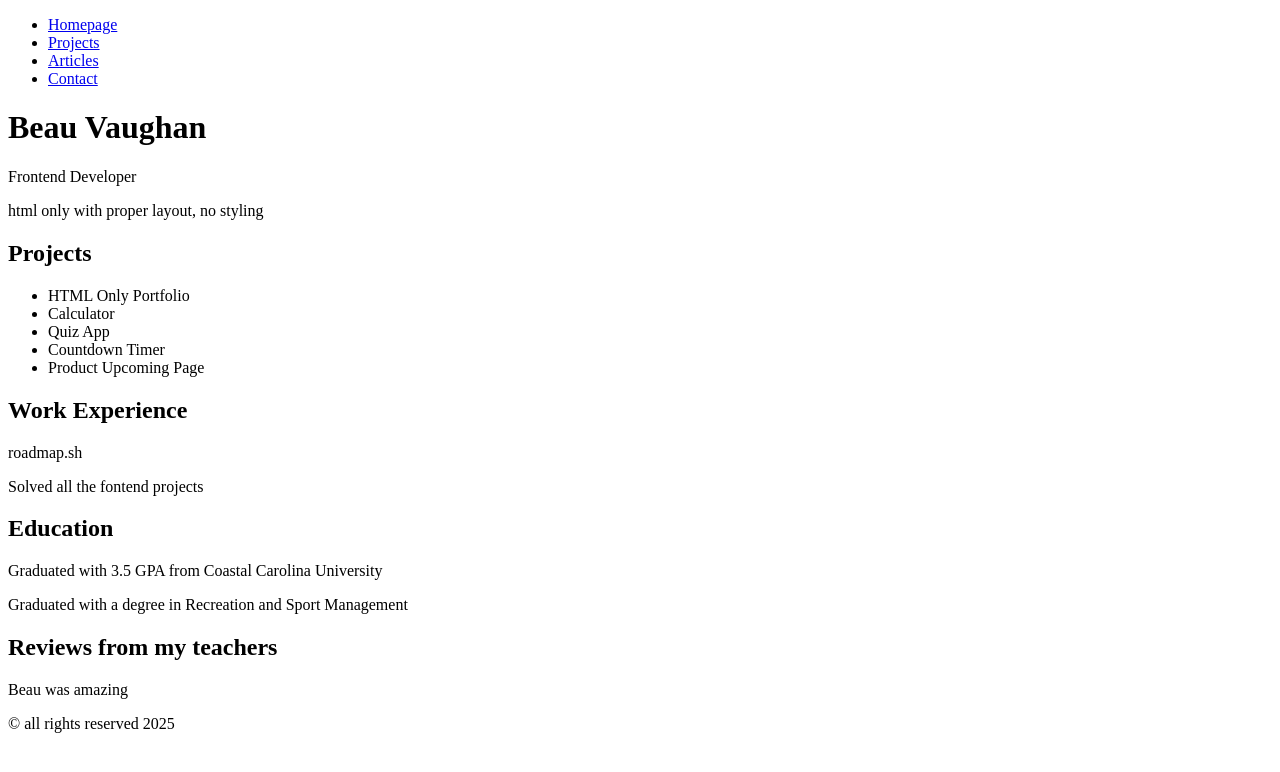
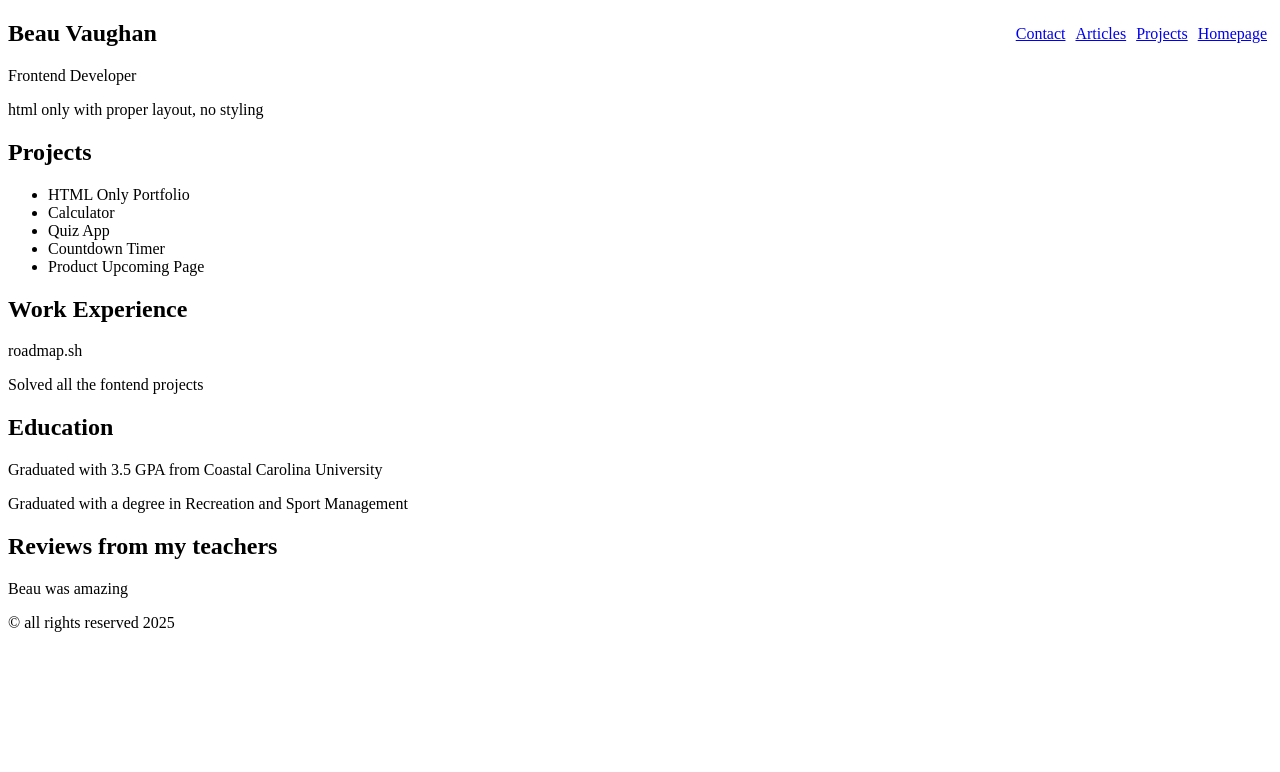
Before and after one commit to bif3737/roadmap.sh-solutions, a plain HTML site: page Frontend Projects/3. Personal Portfolio/index.html in a window 1280 px wide. Drawn offline with Linux system fonts and the light colour scheme.

Commit message:
made progress on nav bar

```diff
--- a/Frontend Projects/3. Personal Portfolio/index.html
+++ b/Frontend Projects/3. Personal Portfolio/index.html
@@ -19,8 +19,9 @@
                     <li><a href="/articles.html">Articles</a></li>
                     <li><a href="/contacts.html">Contact</a></li>
                 </ul>
+                <h1>Beau Vaughan</h1>
             </nav>
-            <h1>Beau Vaughan</h1>
+
             <p>Frontend Developer</p>
             <p>html only with proper layout, no styling</p>
         </header>
--- a/Frontend Projects/3. Personal Portfolio/styles.css
+++ b/Frontend Projects/3. Personal Portfolio/styles.css
@@ -0,0 +1,6 @@
+nav > ul > li {
+    list-style: none;
+    display: inline;
+    padding: 5px;
+    float: right;
+}
```
